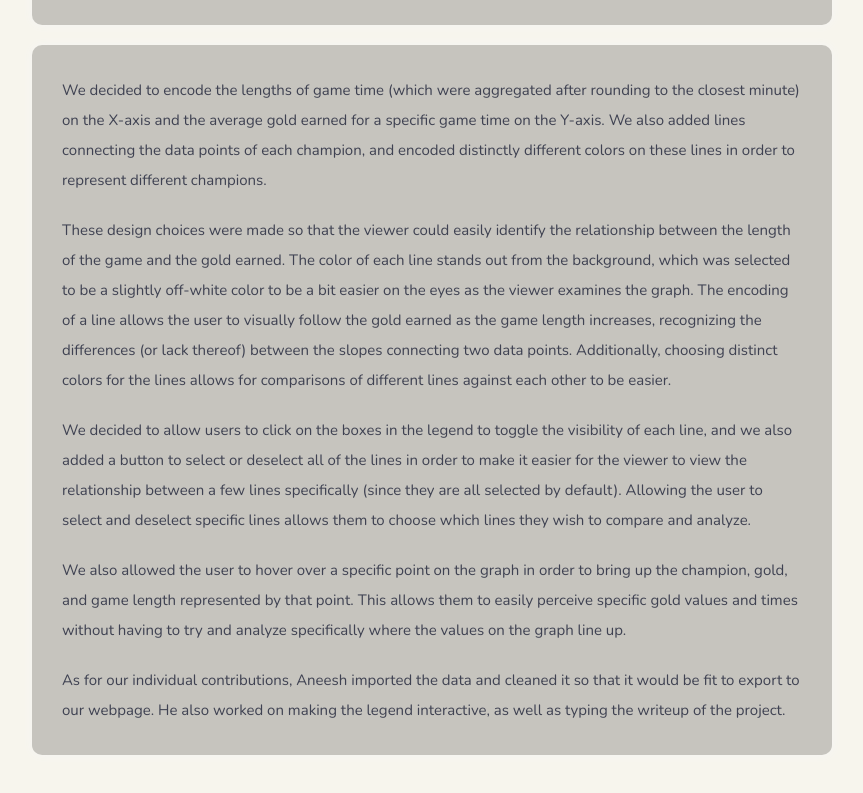
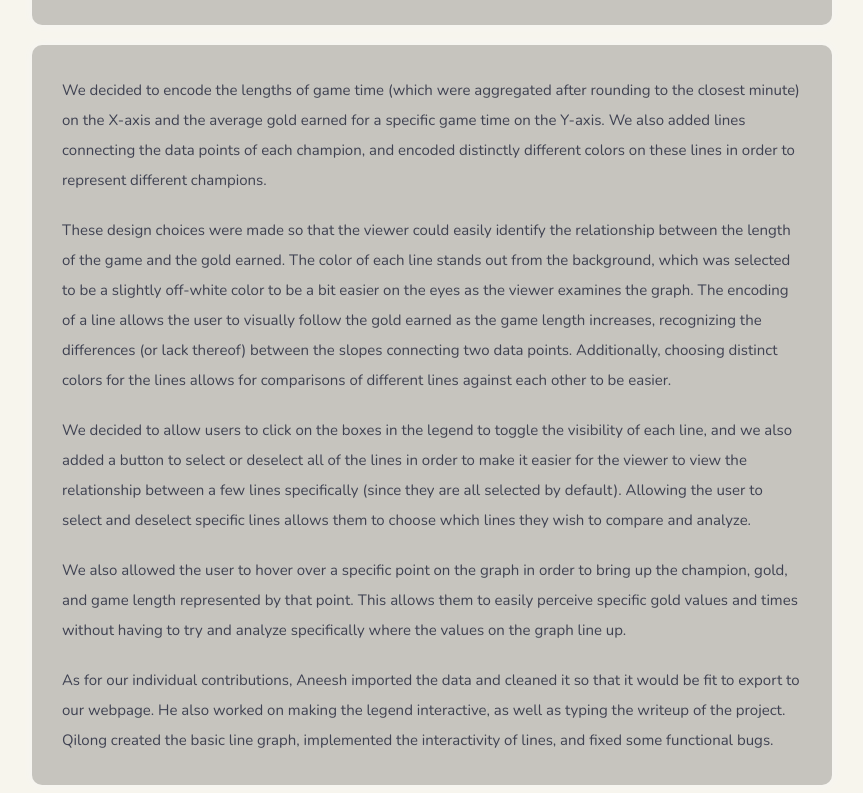
Before and after one commit to shinyagroove/dsc106-project3, a SvelteKit app: page / in a window 1280 px wide. Shown: the part 1031-1824 px from the top of the page, without its empty margins (208-1071 px from the left). Before the commit the page ends 1794 px from the top, so only its background shows below. Built offline with nearby package versions, Linux system fonts and the light colour scheme.

Commit message:
updated writeup

```diff
--- a/src/components/App.svelte
+++ b/src/components/App.svelte
@@ -72,6 +72,7 @@
         <p class = "para">
             As for our individual contributions, Aneesh imported the data and cleaned it so that it would be fit to export
             to our webpage. He also worked on making the legend interactive, as well as typing the writeup of the project.
+            Qilong created the basic line graph, implemented the interactivity of lines, and fixed some functional bugs.
         </p>
     </div>
 </main>
```
